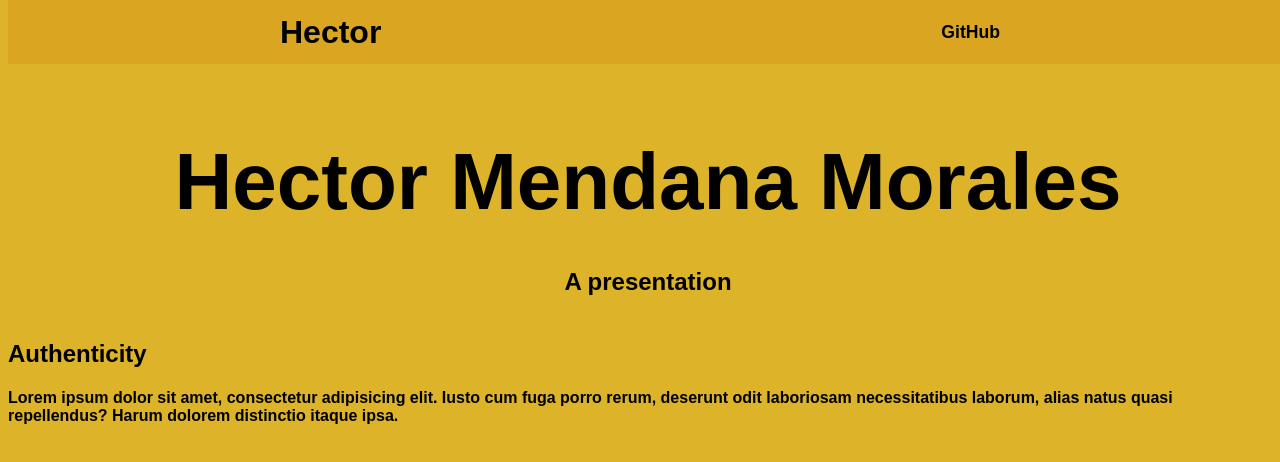
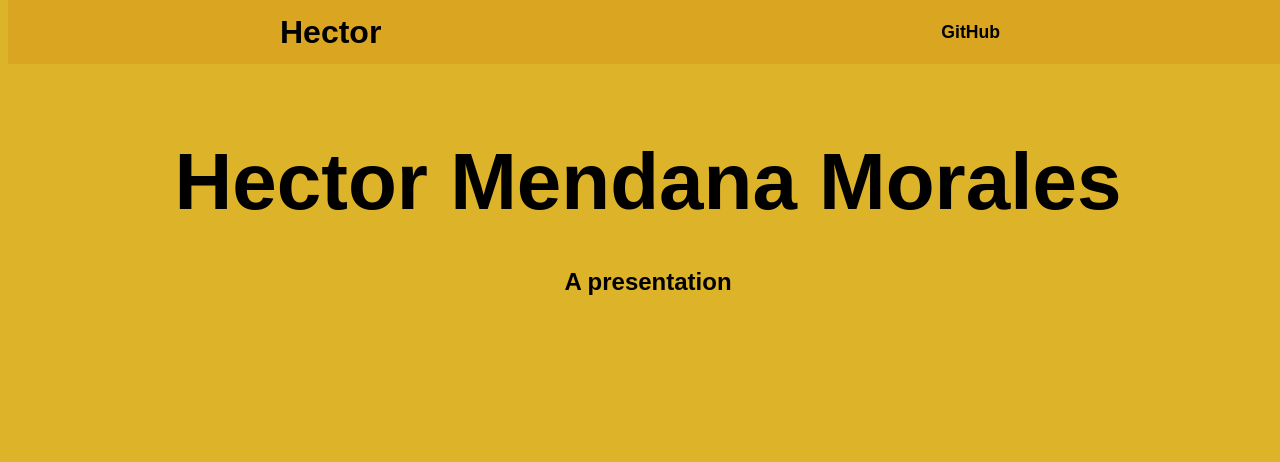
Before and after one commit to HectorMM5/hectormm5.github.io, a React (Vite) app: page / in a window 1280 px wide. Shown: the top 462 px of the page. Built offline with nearby package versions, Linux system fonts and the light colour scheme.

Commit message:
removed an element

```diff
--- a/src/main.tsx
+++ b/src/main.tsx
@@ -9,7 +9,6 @@ createRoot(document.getElementById('root')!).render(
   <StrictMode>
     <Topbar />
     <Header />
-    <TitleAndText />
 
   </StrictMode>,
 )
```
